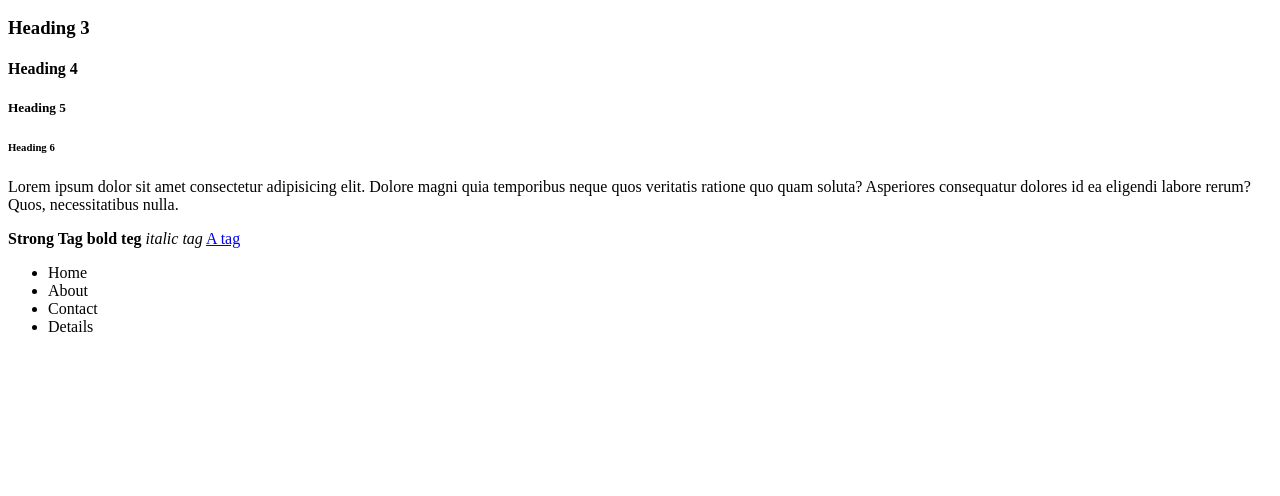
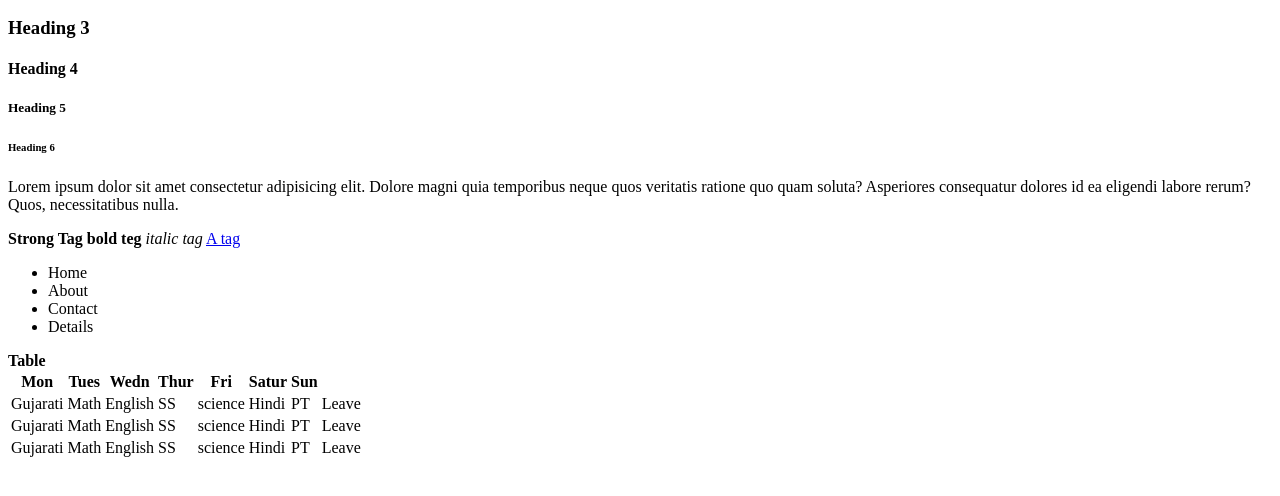
Before and after one commit to Divyesh-Godhani/Html, a plain HTML site: page index.html in a window 1280 px wide. Shown: the part 110-606 px from the top of the page. Drawn offline with Linux system fonts and the light colour scheme.

Commit message:
Add table code and index

```diff
--- a/index.html
+++ b/index.html
@@ -29,5 +29,48 @@
             <li>Details</li>
         </ul>
     </nav>
+    <strong>Table</strong>
+
+    <Table>
+        <tr>
+            <th>Mon</th>
+            <th>Tues</th>
+            <th>Wedn</th>
+            <th>Thur</th>
+            <th>Fri</th>
+            <th>Satur</th>
+            <th>Sun</th>
+        </tr>
+        <tr>
+            <td>Gujarati</td>
+            <td>Math</td>
+            <td>English</td>
+            <td>SS</td>
+            <td>science</td>
+            <td>Hindi</td>
+            <td>PT</td>
+            <td>Leave</td>
+        </tr>
+        <tr>
+            <td>Gujarati</td>
+            <td>Math</td>
+            <td>English</td>
+            <td>SS</td>
+            <td>science</td>
+            <td>Hindi</td>
+            <td>PT</td>
+            <td>Leave</td>
+        </tr>
+        <tr>
+            <td>Gujarati</td>
+            <td>Math</td>
+            <td>English</td>
+            <td>SS</td>
+            <td>science</td>
+            <td>Hindi</td>
+            <td>PT</td>
+            <td>Leave</td>
+        </tr>
+    </Table>
 </body>
 </html>
```
